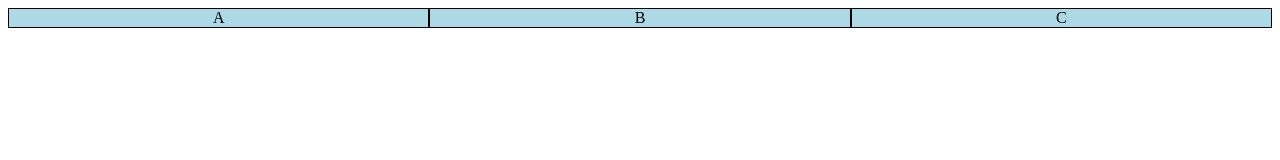
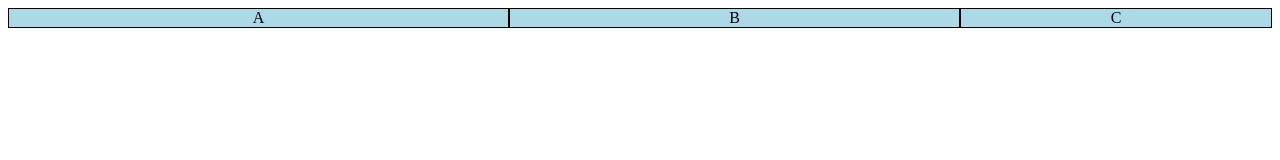
Before and after one commit to JP86correa/html-css, a plain HTML site: page exercicios/ex027/flex012/index.html in a window 1280 px wide. Drawn offline with Linux system fonts and the light colour scheme.

Commit message:
Update index.html

```diff
--- a/exercicios/ex027/flex012/index.html
+++ b/exercicios/ex027/flex012/index.html
@@ -21,21 +21,27 @@
         }
 
         div#cxA {
-         flex-shrink: 0;
+         /*flex-shrink: 0;
          flex-grow: 1;
-        flex-basis: 200px;
+        flex-basis: 200px; */
+
+        flex: 1 0 200px;
         }
 
         div#cxB {
-        flex-shrink: 1;
+        /*flex-shrink: 1;
         flex-grow: 1;
-        flex-basis: 200px;
+        flex-basis: 150px; */
+
+        flex: 1 1 150px;
         }
 
         div#cxC {
-        flex-shrink: 8;
+        /*flex-shrink: 8;
         flex-grow: 1;
-        flex-basis: 200px;
+        flex-basis: auto; */
+
+        flex: 1 8 auto;
         }
     </style>
 </head>
```
